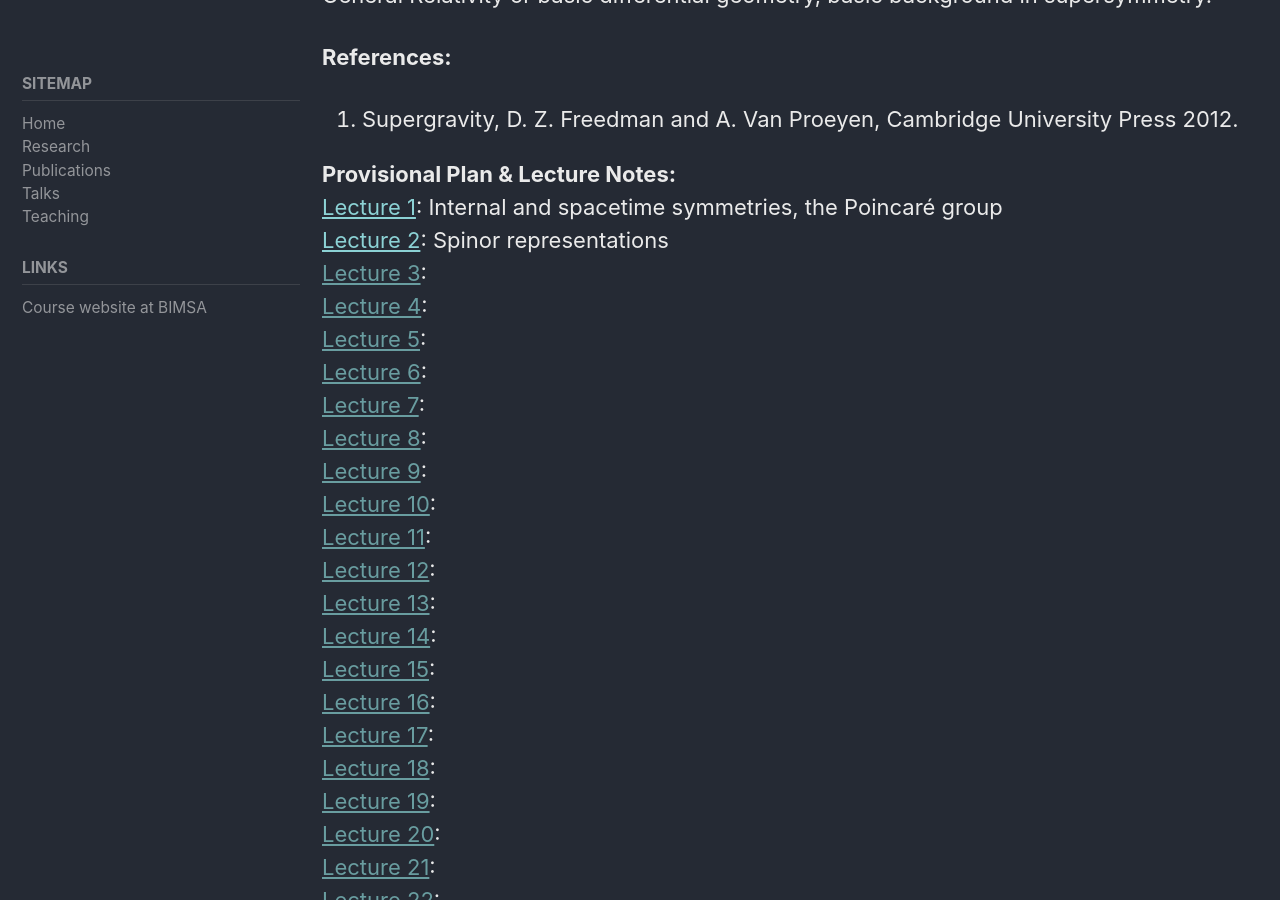
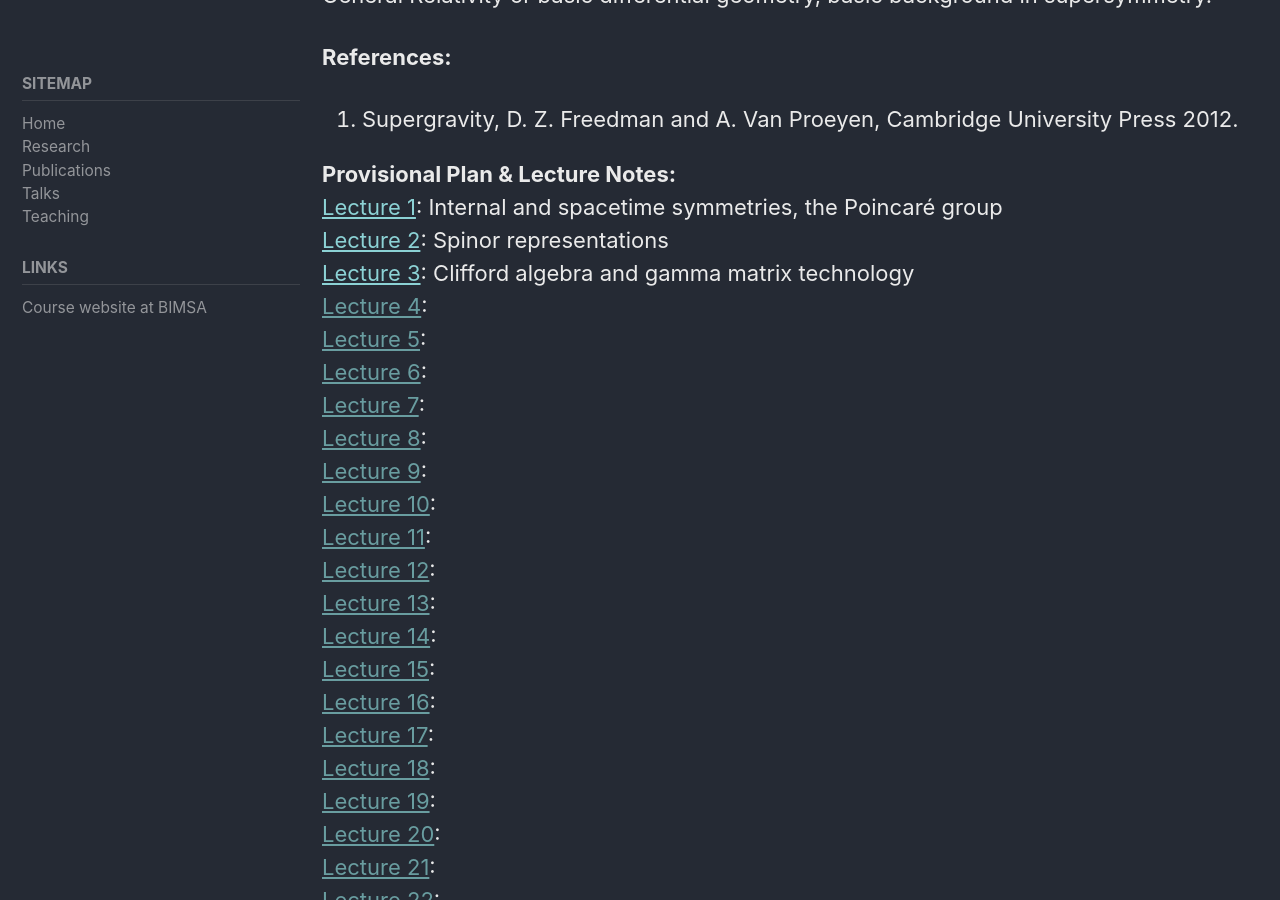
Before and after one commit to ipapadimitriou/ipapadimitriou.github.io, a Jekyll site: the page built from _pages/2022.md, in a window 1280 px wide and 900 px high, scrolled down 596 px. Built offline with Jekyll 4.4.1, drawn with Linux system fonts in a browser that asks for light colours; cached includes are drawn as plain includes.

Commit message:
uploaded lecture 3 of supergravity course

```diff
--- a/_pages/2022.md
+++ b/_pages/2022.md
@@ -48,7 +48,7 @@ General Relativity or basic differential geometry, basic background in supersymm
 <b>Provisional Plan & Lecture Notes:</b><br>
 [Lecture 1](./attachments/teaching/Introduction to Supergravity 2022/lecture notes/Introduction to Supergravity - Lecture 1.pdf): Internal and spacetime symmetries, the Poincaré group <br>
 [Lecture 2](./attachments/teaching/Introduction to Supergravity 2022/lecture notes/Introduction to Supergravity - Lecture 2.pdf): Spinor representations<br>
-[Lecture 3](): <br>
+[Lecture 3](./attachments/teaching/Introduction to Supergravity 2022/lecture notes/Introduction to Supergravity - Lecture 3.pdf): Clifford algebra and gamma matrix technology<br>
 [Lecture 4](): <br>
 [Lecture 5](): <br>
 [Lecture 6](): <br>
```
Also changed, not shown: 1 other file.
